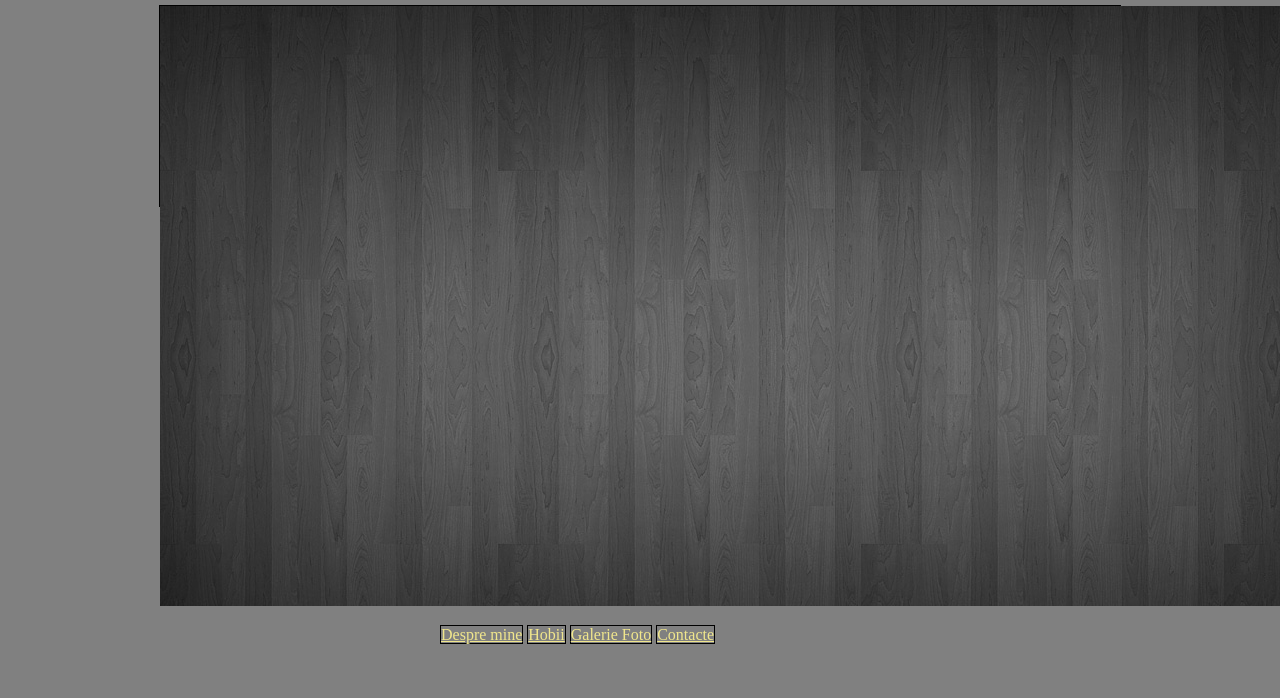
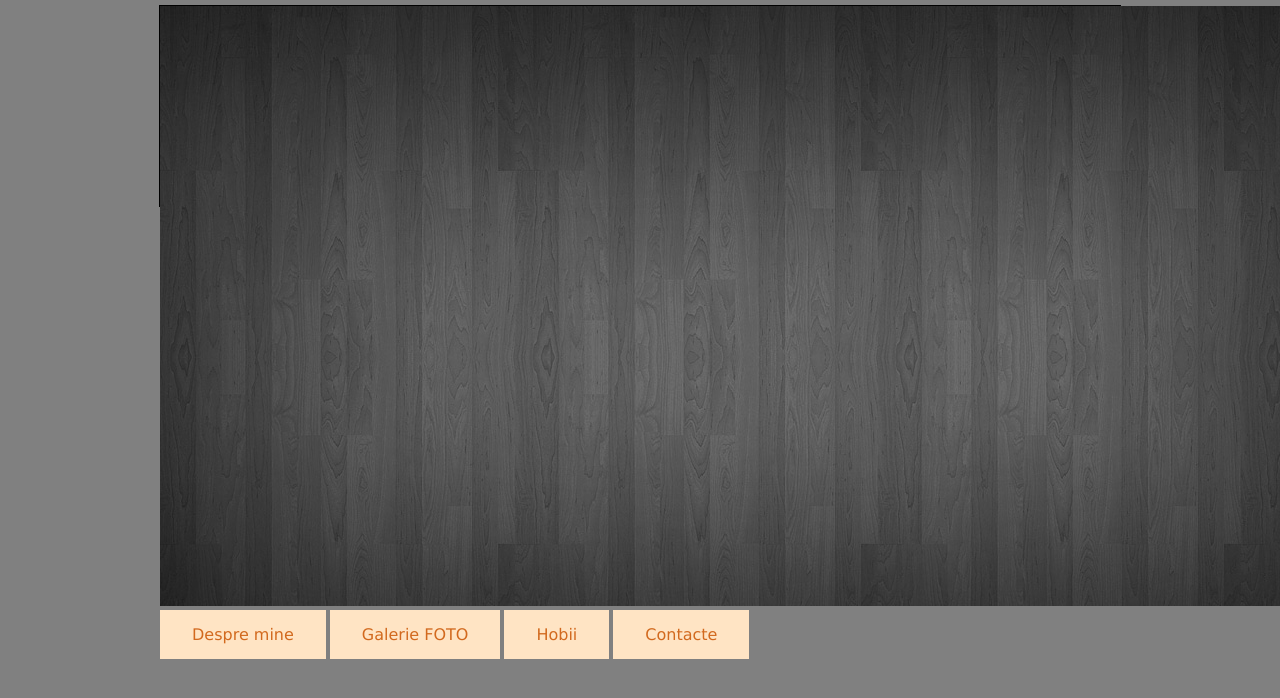
Before and after one commit to nyc0lai/about.me, a plain HTML site: page index.html in a window 1280 px wide. Shown: the top 698 px of the page. Drawn offline with Linux system fonts and the light colour scheme.

Commit message:
change 1

```diff
--- a/css/main.css
+++ b/css/main.css
@@ -6,33 +6,22 @@ body {
 
 .main {
     border: 1px solid #000;
-    /*position: relative;*/
+    position: relative;
     width: 75%;
     height: 200px;
     margin: auto;
 }
 
-.footer-img{
-    overflow: hidden;
-    z-index: 0;
+a {
+    text-decoration: none;
+    display: inline-block;
+    background-color: bisque;
+    padding: 15px 32px;
+    text-align: center;
+    font-family: Forte, Geneva, Tahoma, sans-serif;
+    color: chocolate;
+    font-size: 16px;
 }
-li {
-    display: inline;
-    border: 1px solid #000;
-    width: 100px;
-    text-align: center;
+a:hover {
+    font-size: 18px ;
 }
-.navbar {
-
-}
-a {
-    color: khaki;
-}
-
-li:hover{
-    background-color: lightblue;
-}
-.meniu-center {
-    margin: auto;
-    width: 50%;
-}
--- a/index.html
+++ b/index.html
@@ -10,17 +10,14 @@
 <body>
     <div class="main">
         <img src="img/wood-1.jpg" alt="header-image" class="footer-img">
-            <header>
-            <nav class="navbar">
-            <div class="meniu-center">
-                <ul>
-                    <li><a href="#">Despre mine</a></li>
-                    <li><a href="#">Hobii</a></li>
-                    <li><a href="#">Galerie Foto</a></li>
-                    <li><a href="#">Contacte</a></li>
-                </ul>
+        <header>
+            <div class="meniu">
+                <a href="aboutme">Despre mine</a>
+                <a href="gallery">Galerie FOTO</a>
+                <a href="hobby">Hobii</a>
+                <a href="contacts">Contacte</a>
+
             </div>
-            </nav>
         </header>
     </div>
 </body>
```
